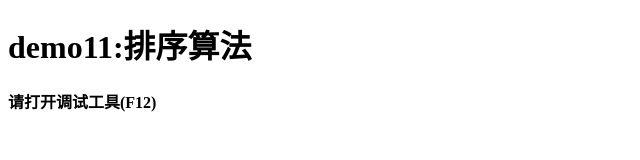
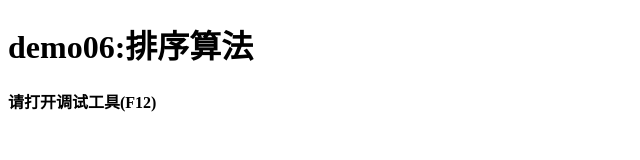
Before and after one commit to JimmeyCheung/data-structure-demo, a plain HTML site: page demo06/index.html in a window 1280 px wide. Shown: the full height of the page, 0-640 px from the left. Drawn offline with Linux system fonts and the light colour scheme.

Commit message:
页面显示调整

```diff
--- a/demo06/index.html
+++ b/demo06/index.html
@@ -7,7 +7,7 @@
 </head>
 
 <body>
-	<h1>demo11:排序算法</h1>
+	<h1>demo06:排序算法</h1>
 	<h4>请打开调试工具(F12)</h4>
 </body>
 
```
